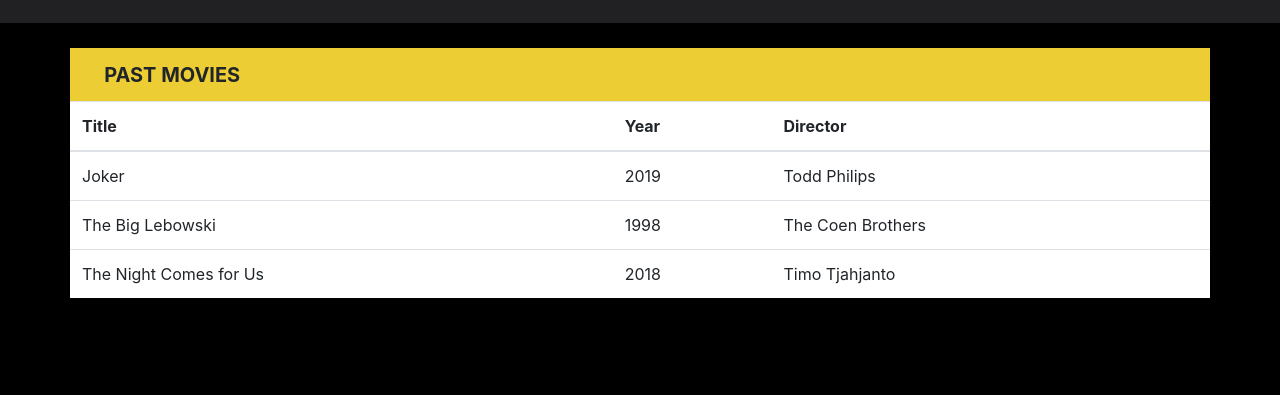
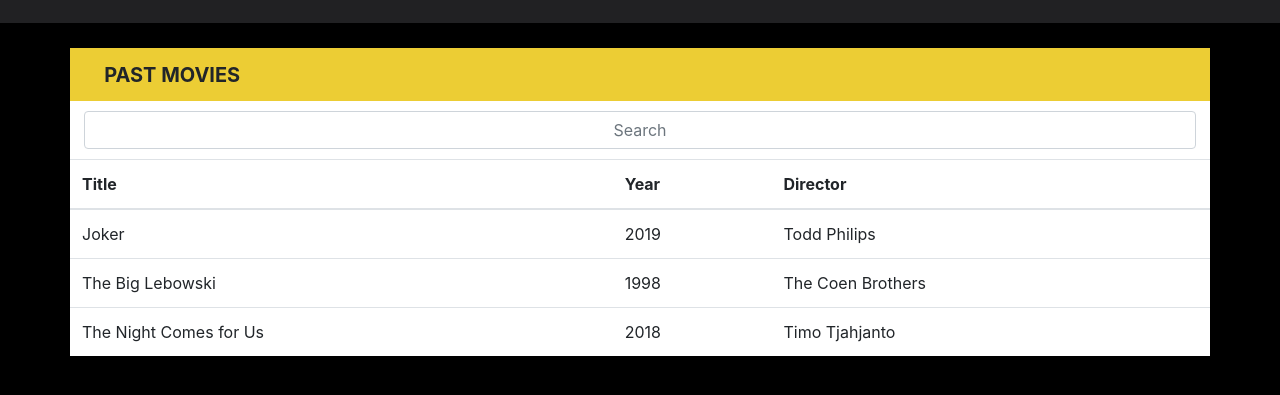
Before and after one commit to UPAC-Cinema/cinesite-frontend, a plain HTML site: page schedule.html in a window 1280 px wide. Shown: the part 111-506 px from the top of the page. Drawn offline with nearby package versions, Linux system fonts and the light colour scheme.

Commit message:
Add search bar to schedule page

```diff
--- a/schedule.html
+++ b/schedule.html
@@ -17,7 +17,10 @@
             <header class="header">
                 <div class="header-inner container">PAST MOVIES</div>
             </header>
-            <table class="table TABLES">
+            <div class="row" style="padding-top:10px; padding-bottom:10px;">
+                <input class="form-control" type="text" placeholder="Search" aria-label="Search" style="width:95%; text-align:center; margin-right:auto; margin-left:auto;">
+            </div>
+            <table class="table TABLES" style="padding-top:10px;">
                 <thead>
                 <tr>
                     <th scope="col">Title</th>
@@ -51,12 +54,6 @@
             });
         </script>
 
-        <script type="text/javascript">
-            $(function(){
-                $("#nav-loader").load("nav_bar.html");
-            });
-        </script>
-
     	<!-- JS Stuff bootstrap says to include -->
 <!--        <script src="https://code.jquery.com/jquery-3.3.1.slim.min.js" integrity="sha384-q8i/X+965DzO0rT7abK41JStQIAqVgRVzpbzo5smXKp4YfRvH+8abtTE1Pi6jizo" crossorigin="anonymous"></script>-->
         <script src="https://cdnjs.cloudflare.com/ajax/libs/popper.js/1.14.7/umd/popper.min.js" integrity="sha384-UO2eT0CpHqdSJQ6hJty5KVphtPhzWj9WO1clHTMGa3JDZwrnQq4sF86dIHNDz0W1" crossorigin="anonymous"></script>
```
